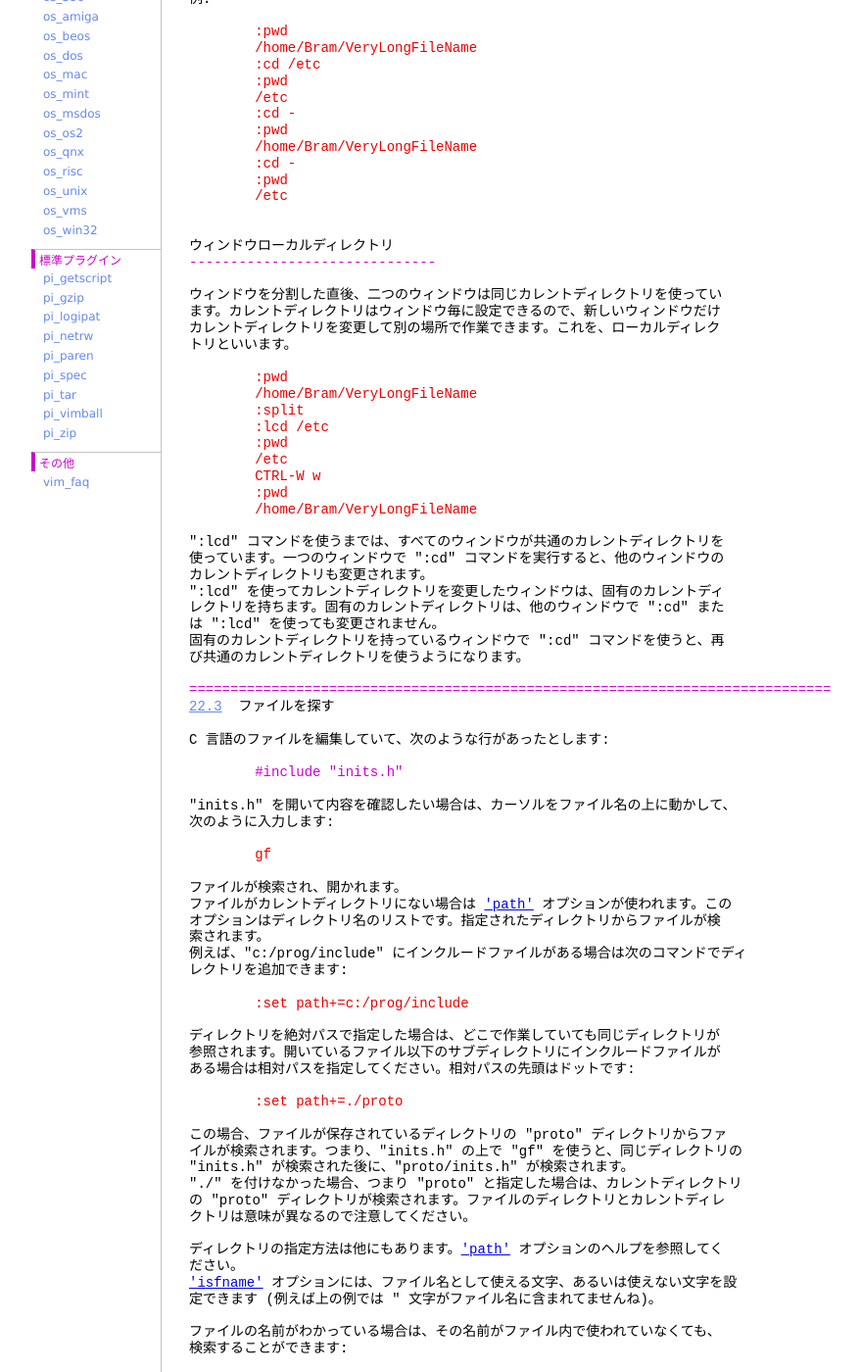
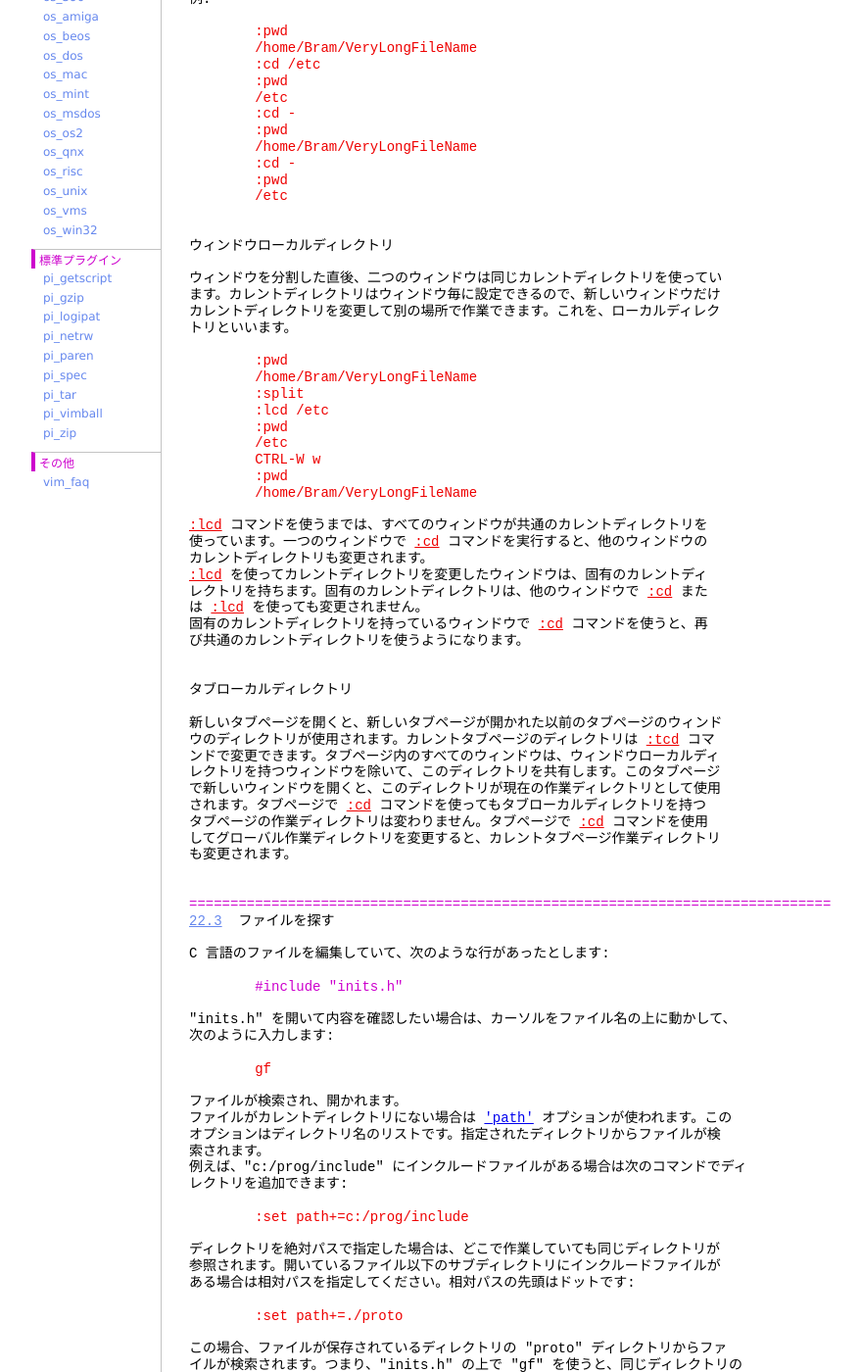
Before and after one commit to vim-jp/vimdoc-ja, a Jekyll site: the page built from usr_22.html, in a window 1280 px wide and 1400 px high, scrolled down 2963 px. Shown: the whole window at 98% size, without its empty margins (208-1087 px from the left). Built offline with Jekyll 4.4.1, drawn with Linux system fonts in a browser that asks for light colours; nearby versions of some CDN libraries; comment, search, counter and statistics services are not loaded; some of the changed text lies outside the part shown.

Commit message:
Generated by Travis JOB 2165.1
https://travis-ci.org/vim-jp/vimdoc-ja-working/builds/533578028

```diff
--- a/usr_22.html
+++ b/usr_22.html
@@ -3,7 +3,7 @@ layout: vimdoc
 helpname: 'usr_22'
 ---
 <div id='vimCodeElement'>
-<a class="Constant" href="usr_22.html" name="usr_22.txt">usr_22.txt</a>&nbsp;&nbsp;&nbsp;&nbsp;For&nbsp;<span class="Identifier">Vim バージョン 8.1.</span>&nbsp;&nbsp;Last change: 2016 Dec 13<br>
+<a class="Constant" href="usr_22.html" name="usr_22.txt">usr_22.txt</a>&nbsp;&nbsp;&nbsp;&nbsp;For&nbsp;<span class="Identifier">Vim バージョン 8.1.</span>&nbsp;&nbsp;Last change: 2019 Apr 27<br>
 <br>
 &nbsp;&nbsp;&nbsp;&nbsp;&nbsp;&nbsp;&nbsp;&nbsp;&nbsp;&nbsp;&nbsp;&nbsp;&nbsp;&nbsp;&nbsp;&nbsp;&nbsp;&nbsp;&nbsp;&nbsp; VIM USER MANUAL - by Bram Moolenaar<br>
 <br>
@@ -182,7 +182,6 @@ netrw ブラウザーの機能はローカルマシンに限定されません
 <br>
 <br>
 ウィンドウローカルディレクトリ<br>
-<span class="PreProc">------------------------------</span><br>
 <br>
 ウィンドウを分割した直後、二つのウィンドウは同じカレントディレクトリを使ってい<br>
 ます。カレントディレクトリはウィンドウ毎に設定できるので、新しいウィンドウだけ<br>
@@ -199,14 +198,28 @@ netrw ブラウザーの機能はローカルマシンに限定されません
 &nbsp;&nbsp;&nbsp;&nbsp;&nbsp;&nbsp;&nbsp;&nbsp;:pwd<br>
 &nbsp;&nbsp;&nbsp;&nbsp;&nbsp;&nbsp;&nbsp;&nbsp;/home/Bram/VeryLongFileName</div>
 <br>
-&quot;:lcd&quot; コマンドを使うまでは、すべてのウィンドウが共通のカレントディレクトリを<br>
-使っています。一つのウィンドウで &quot;:cd&quot; コマンドを実行すると、他のウィンドウの<br>
+<a class="Comment" href="editing.html#:lcd">:lcd</a>&nbsp;コマンドを使うまでは、すべてのウィンドウが共通のカレントディレクトリを<br>
+使っています。一つのウィンドウで&nbsp;<a class="Comment" href="editing.html#:cd">:cd</a>&nbsp;コマンドを実行すると、他のウィンドウの<br>
 カレントディレクトリも変更されます。<br>
-&quot;:lcd&quot; を使ってカレントディレクトリを変更したウィンドウは、固有のカレントディ<br>
-レクトリを持ちます。固有のカレントディレクトリは、他のウィンドウで &quot;:cd&quot; また<br>
-は &quot;:lcd&quot; を使っても変更されません。<br>
-固有のカレントディレクトリを持っているウィンドウで &quot;:cd&quot; コマンドを使うと、再<br>
+<a class="Comment" href="editing.html#:lcd">:lcd</a>&nbsp;を使ってカレントディレクトリを変更したウィンドウは、固有のカレントディ<br>
+レクトリを持ちます。固有のカレントディレクトリは、他のウィンドウで&nbsp;<a class="Comment" href="editing.html#:cd">:cd</a>&nbsp;また<br>
+は&nbsp;<a class="Comment" href="editing.html#:lcd">:lcd</a>&nbsp;を使っても変更されません。<br>
+固有のカレントディレクトリを持っているウィンドウで&nbsp;<a class="Comment" href="editing.html#:cd">:cd</a>&nbsp;コマンドを使うと、再<br>
 び共通のカレントディレクトリを使うようになります。<br>
+<br>
+<br>
+タブローカルディレクトリ<br>
+<br>
+新しいタブページを開くと、新しいタブページが開かれた以前のタブページのウィンド<br>
+ウのディレクトリが使用されます。カレントタブページのディレクトリは&nbsp;<a class="Comment" href="editing.html#:tcd">:tcd</a>&nbsp;コマ<br>
+ンドで変更できます。タブページ内のすべてのウィンドウは、ウィンドウローカルディ<br>
+レクトリを持つウィンドウを除いて、このディレクトリを共有します。このタブページ<br>
+で新しいウィンドウを開くと、このディレクトリが現在の作業ディレクトリとして使用<br>
+されます。タブページで&nbsp;<a class="Comment" href="editing.html#:cd">:cd</a>&nbsp;コマンドを使ってもタブローカルディレクトリを持つ<br>
+タブページの作業ディレクトリは変わりません。タブページで&nbsp;<a class="Comment" href="editing.html#:cd">:cd</a>&nbsp;コマンドを使用<br>
+してグローバル作業ディレクトリを変更すると、カレントタブページ作業ディレクトリ<br>
+も変更されます。<br>
+<br>
 <br>
 <span class="PreProc">==============================================================================</span><br>
 <a class="Constant" href="usr_22.html#22.3" name="22.3">22.3</a>&nbsp;&nbsp;ファイルを探す<br>
```
